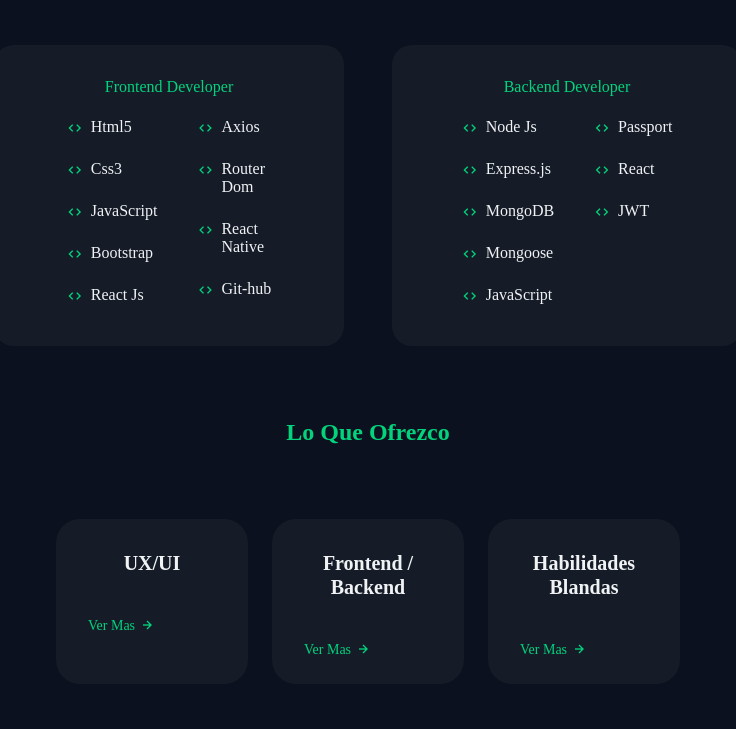
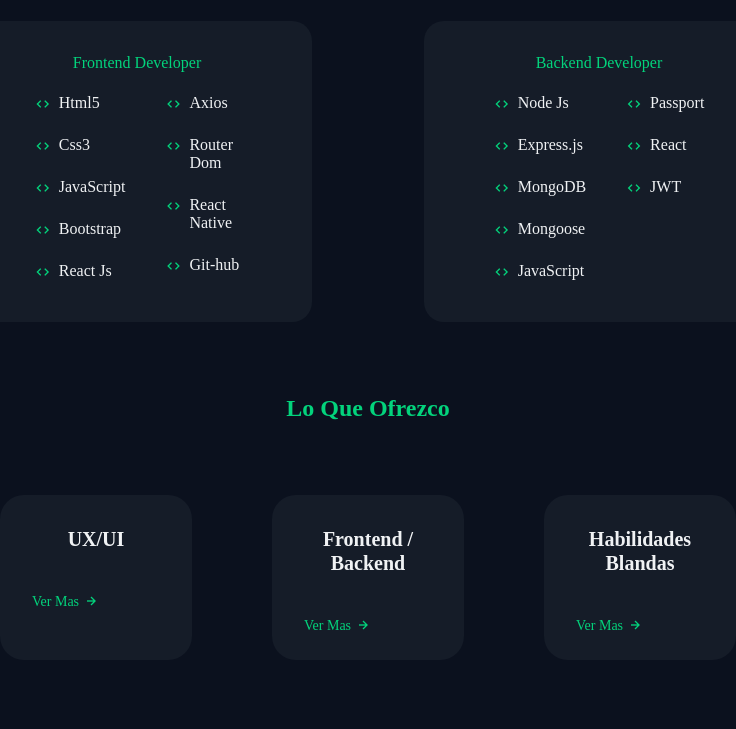
Before and after one commit to BLADIMIR82/Bladimir-Rojas-Porfolio, a plain HTML site: page index.html in a window 1536 px wide. Shown: the part 1638-2367 px from the top of the page, without its empty margins (400-1136 px from the left). Drawn offline with nearby package versions, Linux system fonts and the light colour scheme; files whose address does not match are found by name; a web font is replaced by a local one.

Commit message:
cambios breakpoints responsive

```diff
--- a/css/index.css
+++ b/css/index.css
@@ -1241,3 +1241,23 @@ align-items: center;
     border-radius: 0.5rem;
   }
 }
+@media screen and (min-width: 1500px) {
+  .container{
+    margin-left: 12rem;
+    margin-right: 12rem;
+    max-width: 100%;
+  }
+
+  .skills__container{
+    column-gap: 7rem;
+  }
+  .services__container{
+    column-gap: 5rem;
+  }
+  .testimonial__container{
+   width: 80rem;
+   margin-right: 8rem;
+   text-align: center;
+  }
+
+}
```
